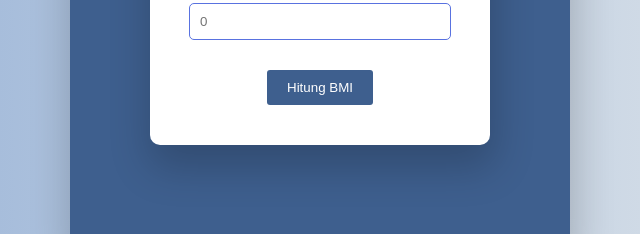
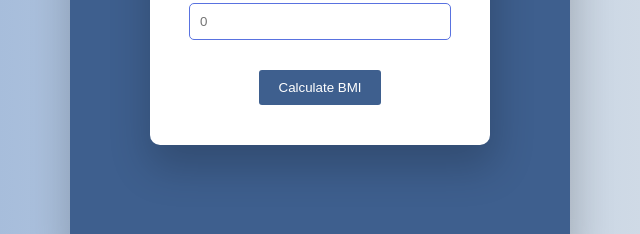
Before and after one commit to ErlanggaGuntur10/TPA2-BMI-Calculator, a plain HTML site: page index.html in a window 1280 px wide. Shown: the part 404-638 px from the top of the page, 320-960 px from the left. Drawn offline with Linux system fonts and the light colour scheme.

Commit message:
update index.html

```diff
--- a/index.html
+++ b/index.html
@@ -15,7 +15,7 @@
                 <input type="number" id="weight" placeholder="0">
                 <label for="height">Put your height in here (CM)</label>
                 <input type="number" id="height" placeholder="0">
-                <button id="calculateBtn">Hitung BMI</button>
+                <button id="calculateBtn">Calculate BMI</button>
                 <div id="result"></div>
             </div>
         </div>
```
